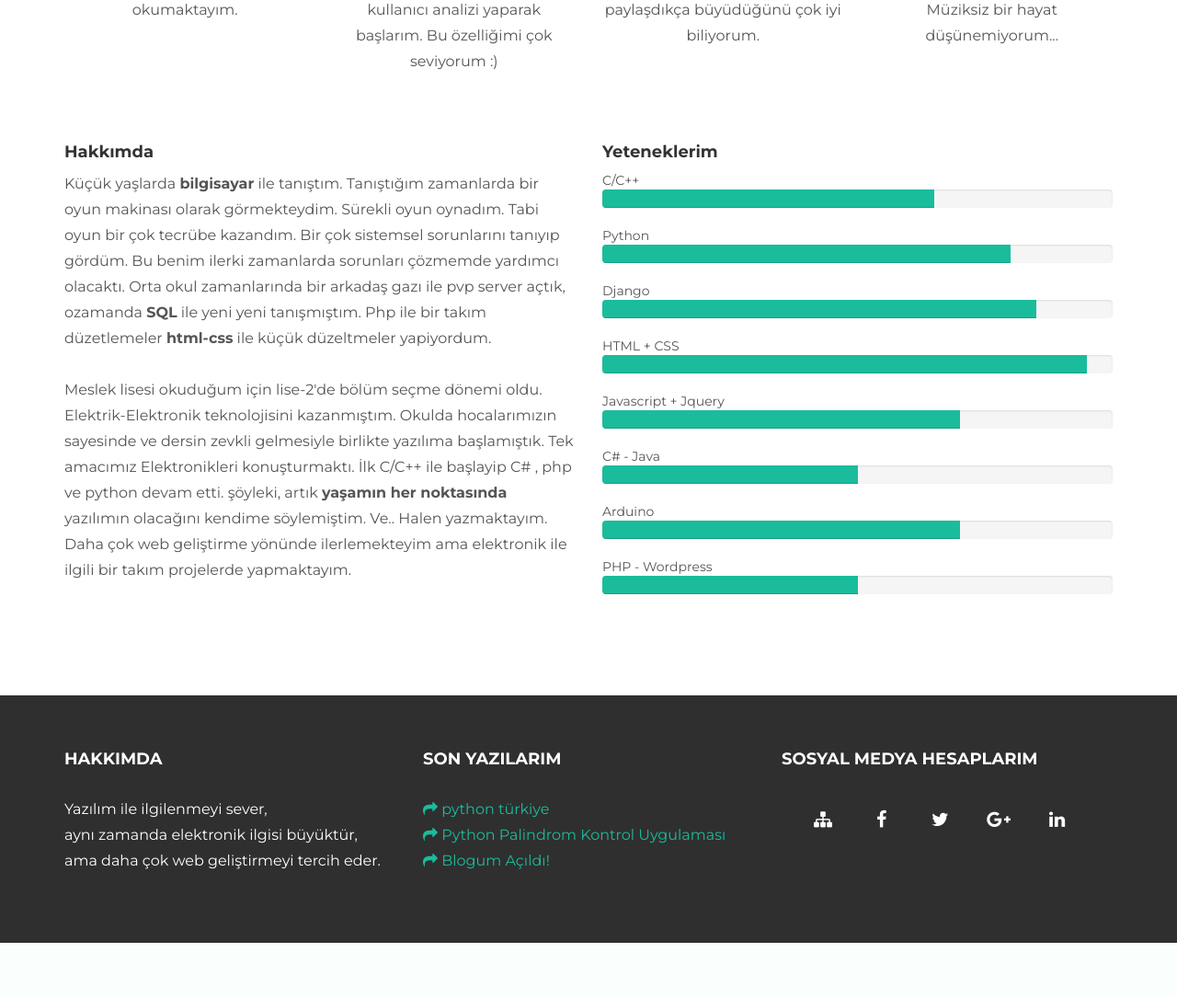
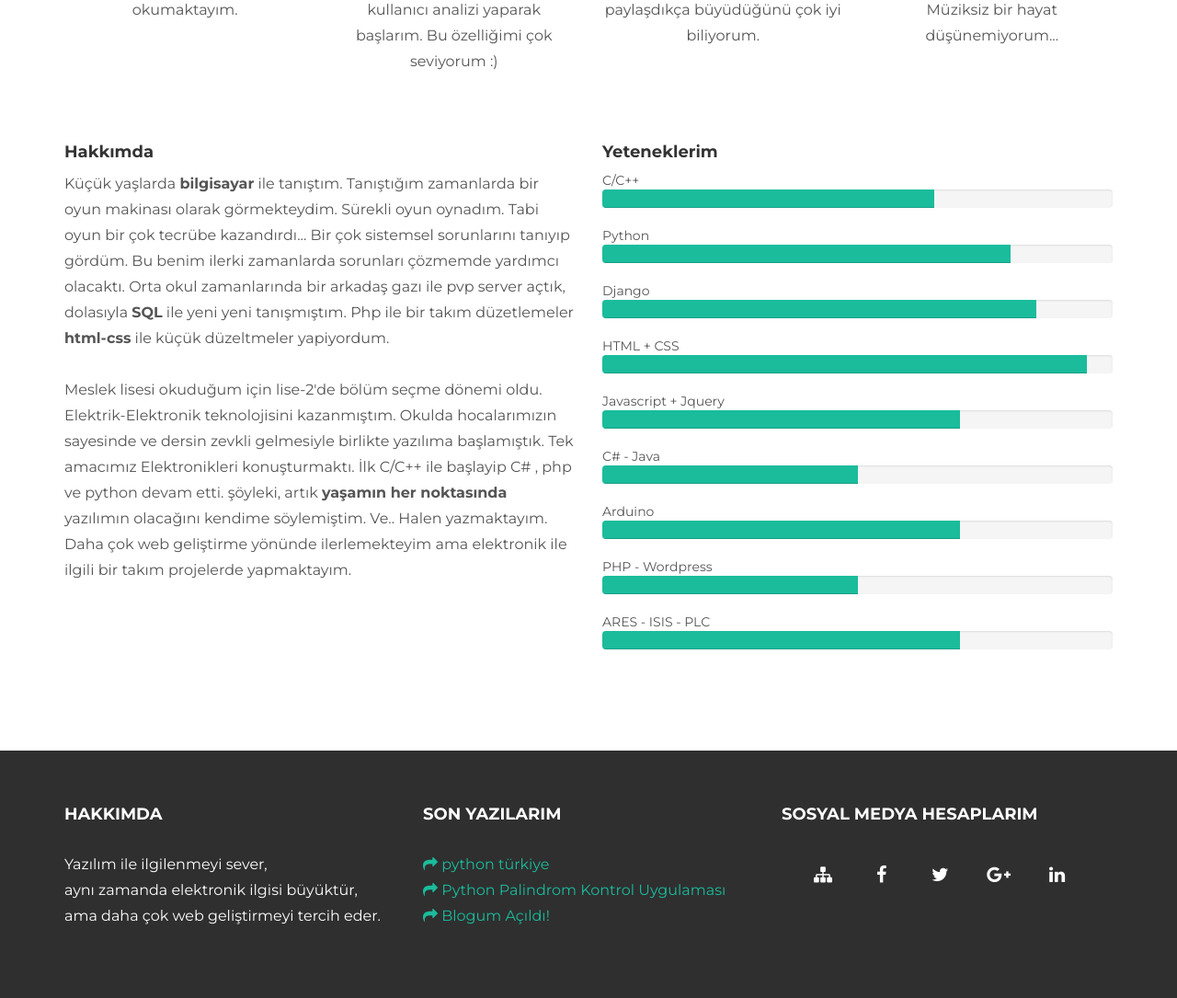
Before and after one commit to hknyldz/BlogProject-1, a Django app: page /hakkimda/ in a window 1280 px wide. Shown: the part 754-1839 px from the top of the page at 92% size. Before the commit the page ends 1779 px from the top, so only its background shows below. Run offline with Django 3.2, Linux system fonts and the light colour scheme; data comes from the database, SQL or seed files in the repository; some libraries are stand-ins or nearby versions.

```diff
--- a/templates/about.html
+++ b/templates/about.html
@@ -57,9 +57,9 @@
 				<h4>Hakkımda</h4>
                 <p>
                 Küçük yaşlarda <b>bilgisayar</b> ile tanıştım. Tanıştığım zamanlarda bir oyun makinası olarak görmekteydim.
-                Sürekli oyun oynadım. Tabi oyun bir çok tecrübe kazandım. Bir çok sistemsel sorunlarını tanıyıp gördüm. Bu
+                Sürekli oyun oynadım. Tabi oyun bir çok tecrübe kazandırdı... Bir çok sistemsel sorunlarını tanıyıp gördüm. Bu
                 benim ilerki zamanlarda sorunları çözmemde yardımcı olacaktı. Orta okul zamanlarında bir arkadaş gazı ile
-                pvp server açtık, ozamanda <b>SQL</b> ile yeni yeni tanışmıştım. Php ile bir takım düzetlemeler <b>html-css</b> ile küçük
+                pvp server açtık, dolasıyla <b>SQL</b> ile yeni yeni tanışmıştım. Php ile bir takım düzetlemeler <b>html-css</b> ile küçük
                 düzeltmeler yapiyordum.
                 <br><br>
                 Meslek lisesi okuduğum için lise-2'de bölüm seçme dönemi oldu. Elektrik-Elektronik teknolojisini kazanmıştım.
@@ -130,6 +130,13 @@
 						<span class="sr-only">50% Complete</span>
 					</div>
 				</div>
+                ARES - ISIS - PLC
+				<div class="progress">
+					<div class="progress-bar progress-bar-theme" role="progressbar" aria-valuenow="95" aria-valuemin="0" aria-valuemax="100" style="width: 70%;">
+						<span class="sr-only">70% Complete</span>
+					</div>
+				</div>
+
 
 			</div><!-- /col-lg-6 -->
 		</div><!-- /row -->
```
